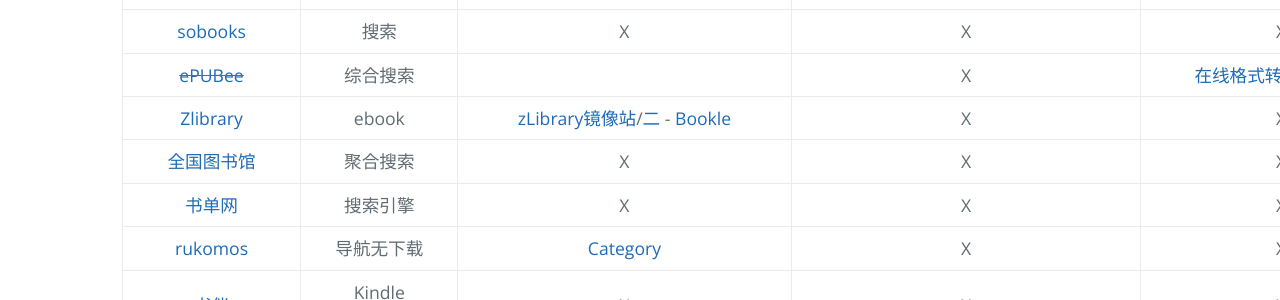
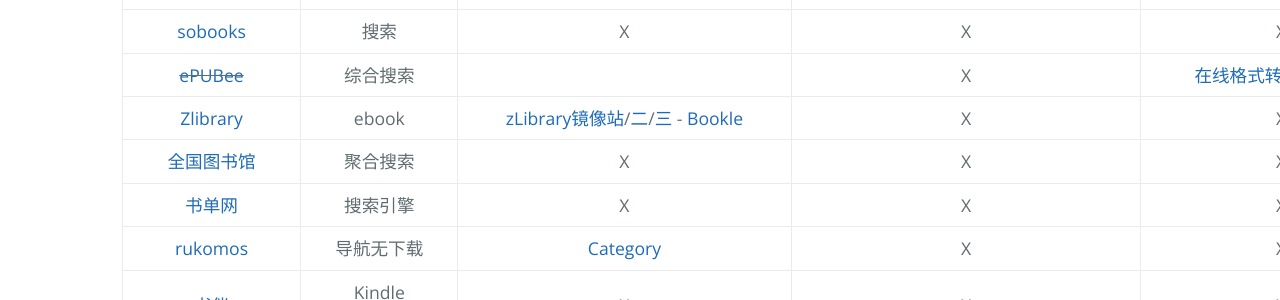
Before and after one commit to AmbroseRen/test, a Jekyll site: the page built from Library/BookSearch.md, in a window 1280 px wide and 900 px high, scrolled down 667 px. Shown: the part 154-454 px from the top of the window. Built offline with Jekyll 4.4.1, drawn with Linux system fonts in a browser that asks for light colours; our own code applies the rules of GitHub Pages for plain Markdown files; the repository's description, which GitHub fills in, is left out.

Commit message:
Update BookSearch.md

```diff
--- a/Library/BookSearch.md
+++ b/Library/BookSearch.md
@@ -24,7 +24,7 @@
 | [星际图书](http://test.xxce.top:7743/) | 搜索引擎 | X | X | [关于](http://test.xxce.top:7743/about) |
 | [sobooks](https://sobooks.cc/) | 搜索 | X | X | X |
 | ~~[ePUBee](http://cn.epubee.com/books/?action=addbooks)~~ | 综合搜索 |  | X | [在线格式转换](https://www.aconvert.com/cn/ebook/epub-to-mobi/) - [转换二](http://cn.epubee.com/) |
-| [Zlibrary](https://b-ok.global/) | ebook | [zLibrary镜像站](https://1lib.limited/)/[二](http://libgen.rs/) - [Bookle](http://x5v.net/) | X | X |
+| [Zlibrary](https://b-ok.global/) | ebook | [zLibrary镜像站](https://1lib.limited/)/[二](http://libgen.rs/)/[三](https://zh.u1lib.org/) - [Bookle](http://x5v.net/) | X | X |
 | [全国图书馆](http://www.ucdrs.superlib.net/) | 聚合搜索 | X | X | X |
 | [书单网](https://www.shudan.vip/) | 搜索引擎 | X | X | X |
 | [rukomos](http://cn-library.rukomos.ru/) | 导航无下载 | [Category](http://cn-library.rukomos.ru/list_categories.html) | X | X |
```
